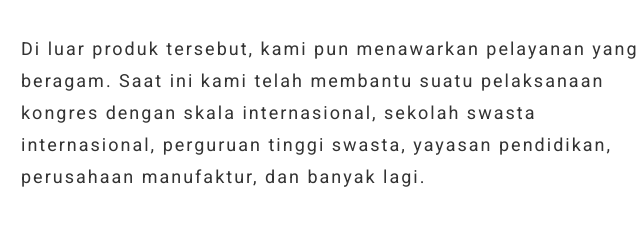
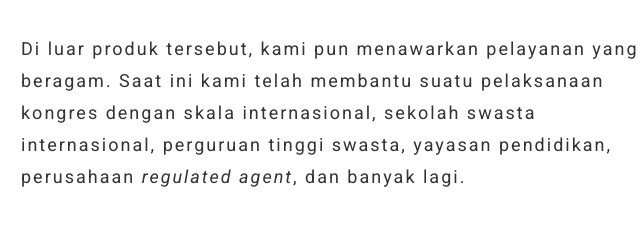
Before and after one commit to aristorinjuang/aiyuung-site, a plain HTML site: page index.html in a window 1280 px wide. Shown: the part 721-947 px from the top of the page, 299-939 px from the left. Drawn offline with Linux system fonts and the light colour scheme.

Commit message:
change content

```diff
--- a/index.html
+++ b/index.html
@@ -52,7 +52,7 @@
 			<li>Suatu aplikasi untuk mengelola informasi kampus. Mempermudah pengelolahan transkrip nilai, ijazah, perpustakaan, kebendaharaan, kartu mahasiswa, serta manajemen, dan administrasi kampus.</li>
 			<li>Suatu aplikasi untuk menjual alat musik, serta kerajinan tradisional daerah.</li>
 		</ul>
-		<p>Di luar produk tersebut, kami pun menawarkan pelayanan yang beragam. Saat ini kami telah membantu suatu pelaksanaan kongres dengan skala internasional, sekolah swasta internasional, perguruan tinggi swasta, yayasan pendidikan, perusahaan manufaktur, dan banyak lagi.</p>
+		<p>Di luar produk tersebut, kami pun menawarkan pelayanan yang beragam. Saat ini kami telah membantu suatu pelaksanaan kongres dengan skala internasional, sekolah swasta internasional, perguruan tinggi swasta, yayasan pendidikan, perusahaan <em>regulated agent</em>, dan banyak lagi.</p>
 		<p>Silahkan berkunjung ke kantor kami.</p>
 		<iframe src="https://www.google.com/maps/embed?pb=!1m18!1m12!1m3!1d3989.8125578019353!2d109.34706631414116!3d-0.09737963551056841!2m3!1f0!2f0!3f0!3m2!1i1024!2i768!4f13.1!3m3!1m2!1s0x2e1d5a5cafc3e64f%3A0x2377af77a8e57ab3!2sAiyuung+-+Jasa+Perancang+Website+Dan+Sistem+Informasi!5e0!3m2!1sen!2sid!4v1527576125964" width="640" height="450" frameborder="0" style="border:0" allowfullscreen></iframe>
 		<p>Butuh solusi dari kami? Hubungi kami di <a href="tel:+6285245842959">0852-4584-2959</a>.</p>
```
